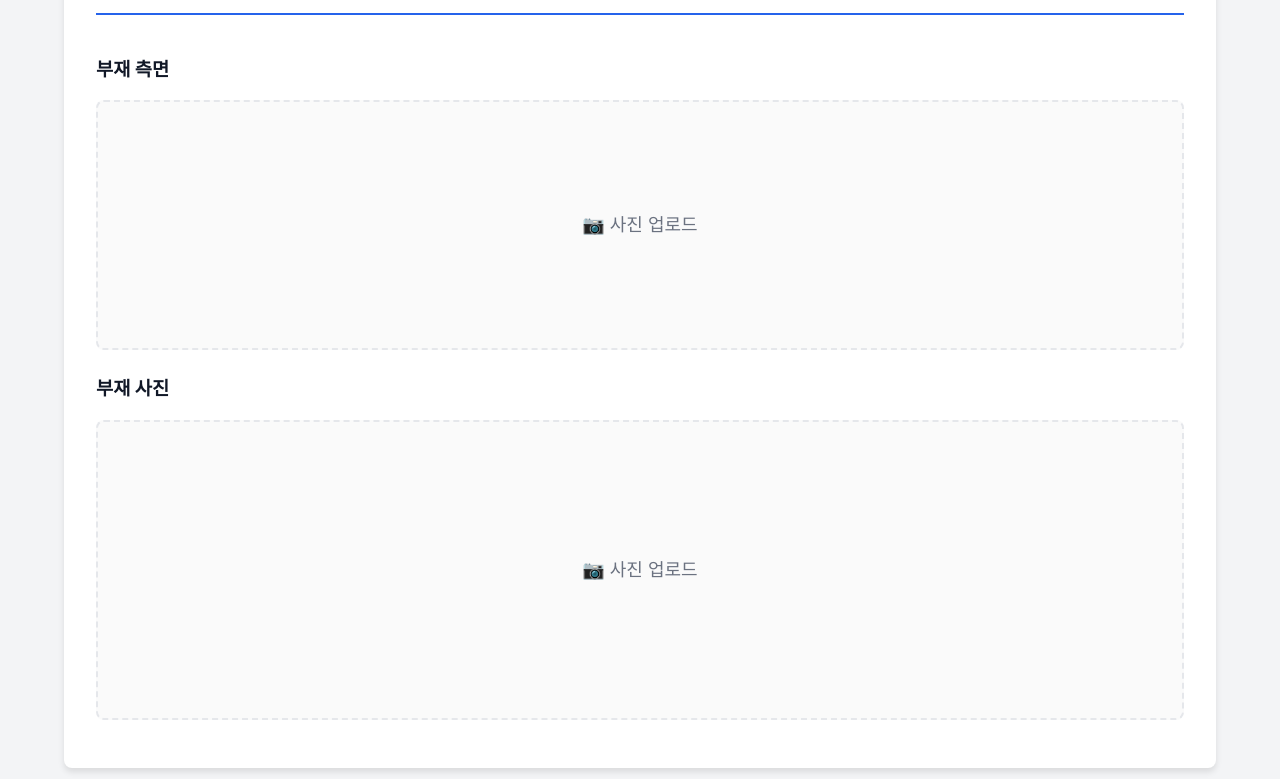
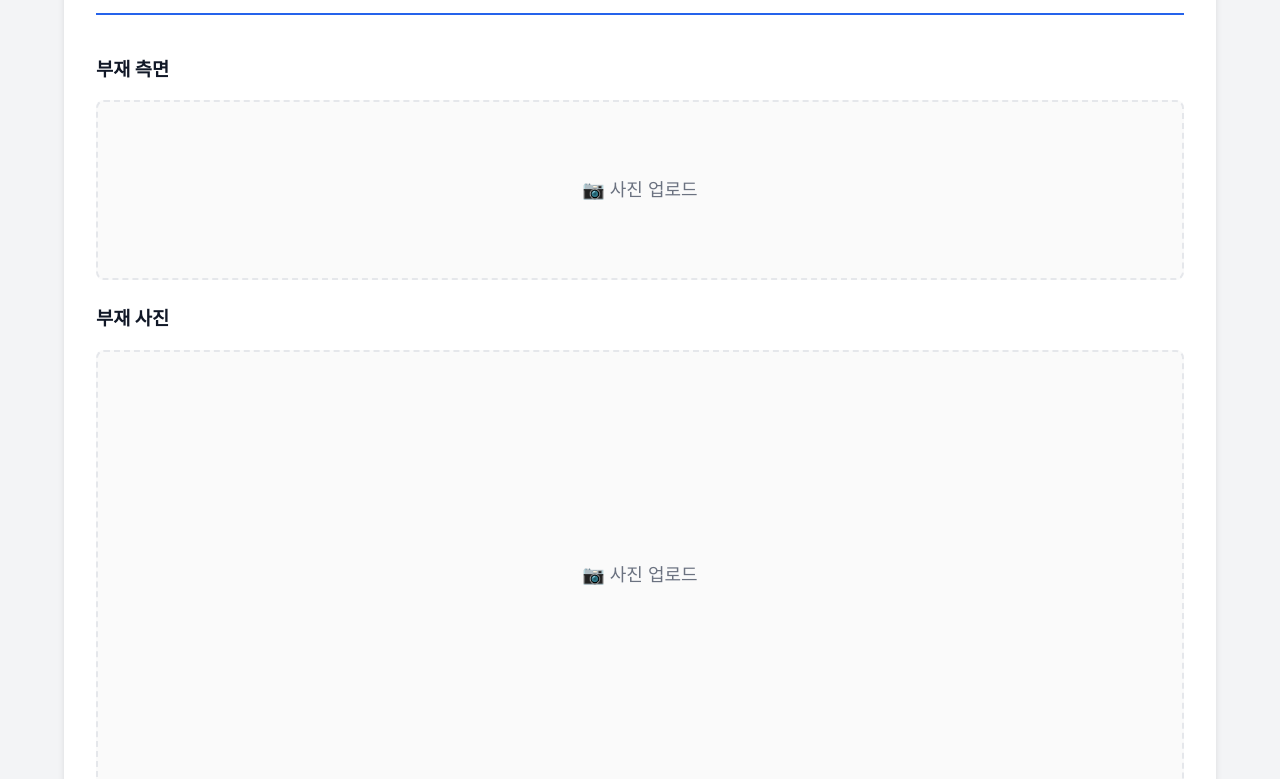
Before and after one commit to victor6080h/prefab-1, a plain HTML site: page page6.html in a window 1280 px wide. Shown: the part 1001-1780 px from the top of the page. Drawn offline with Linux system fonts and the light colour scheme.

Commit message:
refactor: 부재 사진 크기 조정
- 부재 측면 사진 높이 축소: 250px → 180px
- 부재 사진 높이 확대: 300px → 450px
- 부재 사진을 더 크게 표시하여 상세 확인 용이

```diff
--- a/page6.html
+++ b/page6.html
@@ -82,7 +82,7 @@
                 <!-- 부재 측면 (가로로 길게) -->
                 <div class="mb-3">
                     <h3 class="mb-2">부재 측면</h3>
-                    <div class="photo-upload" style="min-height: 250px; width: 100%;">
+                    <div class="photo-upload" style="min-height: 180px; width: 100%;">
                         <img id="errorPhoto1" style="display:none;">
                         <input type="file" accept="image/*" onchange="previewImage(this, 'errorPhoto1')">
                         <span class="placeholder">📷 사진 업로드</span>
@@ -92,7 +92,7 @@
                 <!-- 부재 사진 -->
                 <div>
                     <h3 class="mb-2">부재 사진</h3>
-                    <div class="photo-upload" style="min-height: 300px;">
+                    <div class="photo-upload" style="min-height: 450px;">
                         <img id="errorPhoto2" style="display:none;">
                         <input type="file" accept="image/*" onchange="previewImage(this, 'errorPhoto2')">
                         <span class="placeholder">📷 사진 업로드</span>
```
